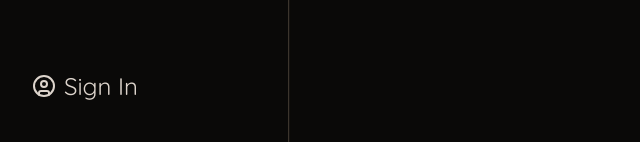
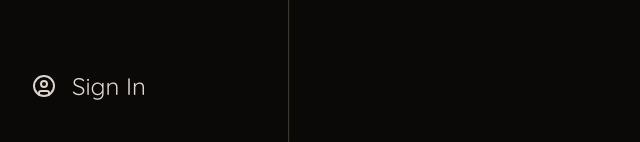
Before and after one commit to Robyn-c/nook-nextjs, a Next.js app: page / in a window 1280 px wide. Shown: the part 658-800 px from the top of the page, without its empty margins (0-640 px from the left). Built offline with nearby package versions, Linux system fonts and the light colour scheme.

Commit message:
fix: inconsistent styles

```diff
--- a/app/(home)/_components/sidebar-login.tsx
+++ b/app/(home)/_components/sidebar-login.tsx
@@ -6,7 +6,7 @@
 export default function SidebarLogin() {
   return (
     <LoginButton>
-      <div className="flex items-center gap-2 text-2xl">
+      <div className="flex items-center gap-4 text-2xl">
         <CircleUser/>
         Sign In
       </div>
```
